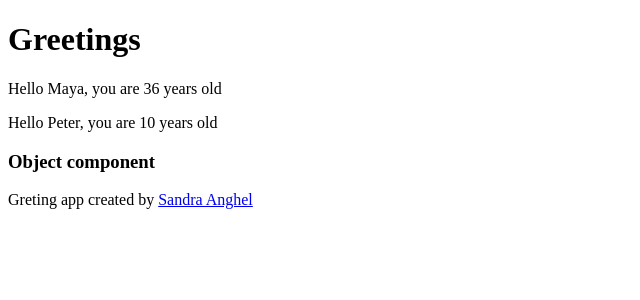
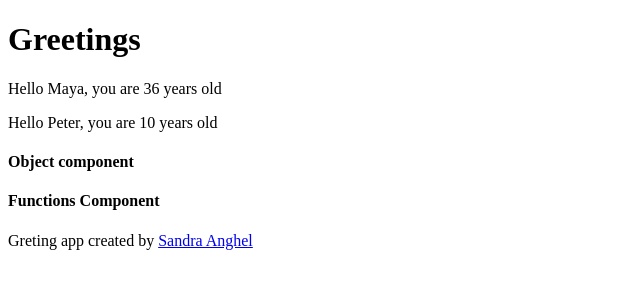
Before and after one commit to SandraAnghel/react-path-uni-helsinki, a React (Create React App) app in the folder part1/: page / in a window 1280 px wide. Shown: the top 300 px of the page, without its empty margins (0-640 px from the left). Built offline with nearby package versions, Linux system fonts and the light colour scheme.

Commit message:
Working with functions

```diff
--- a/part1/src/App.js
+++ b/part1/src/App.js
@@ -1,3 +1,4 @@
+import Functions from "./Functions";
 import Object from "./Object";
 
 const Hello = (props) => {
@@ -63,6 +64,7 @@ const App = () => {
       <Hello name="Maya" age={26 + 10} />
       <Hello name={name} age={age} />
       <Object />
+      <Functions />
       <Footer />
     </>
   );
--- /dev/null
+++ b/part1/src/Functions.js
@@ -0,0 +1,49 @@
+const Functions = () => {
+  return (
+    <div>
+      <h4>Functions Component</h4>
+    </div>
+  );
+};
+
+const sum = (p1, p2) => {
+  console.log(p1);
+  console.log(p2);
+  return p1 + p2;
+};
+
+const result = sum(1, 5);
+console.log(result);
+
+// const square = (p) => {
+//   console.log(p);
+//   return p * p;
+// };
+
+const square = (p) => p * p;
+
+const squareResult = square(5);
+console.log("From functions component " + squareResult);
+
+const t = [1, 2, 3];
+const tSquared = t.map((p) => p * p);
+console.log("From functions component " + tSquared);
+
+// Before ES6  the only way to define functions was by using the keyword 'function'
+// 1. Give a name in function declaration
+function product(a, b) {
+  return a * b;
+}
+
+const productResult = product(2, 6);
+console.log("From functions component " + productResult);
+
+// 2. Use a function expression
+const average = function (a, b) {
+  return (a + b) / 2;
+};
+
+const averageResult = average(2, 5);
+console.log("From functions component " + averageResult);
+
+export default Functions;
--- a/part1/src/Object.js
+++ b/part1/src/Object.js
@@ -1,7 +1,7 @@
 const Object = () => {
   return (
     <div>
-      <h3>Object component</h3>
+      <h4>Object component</h4>
     </div>
   );
 };
```
